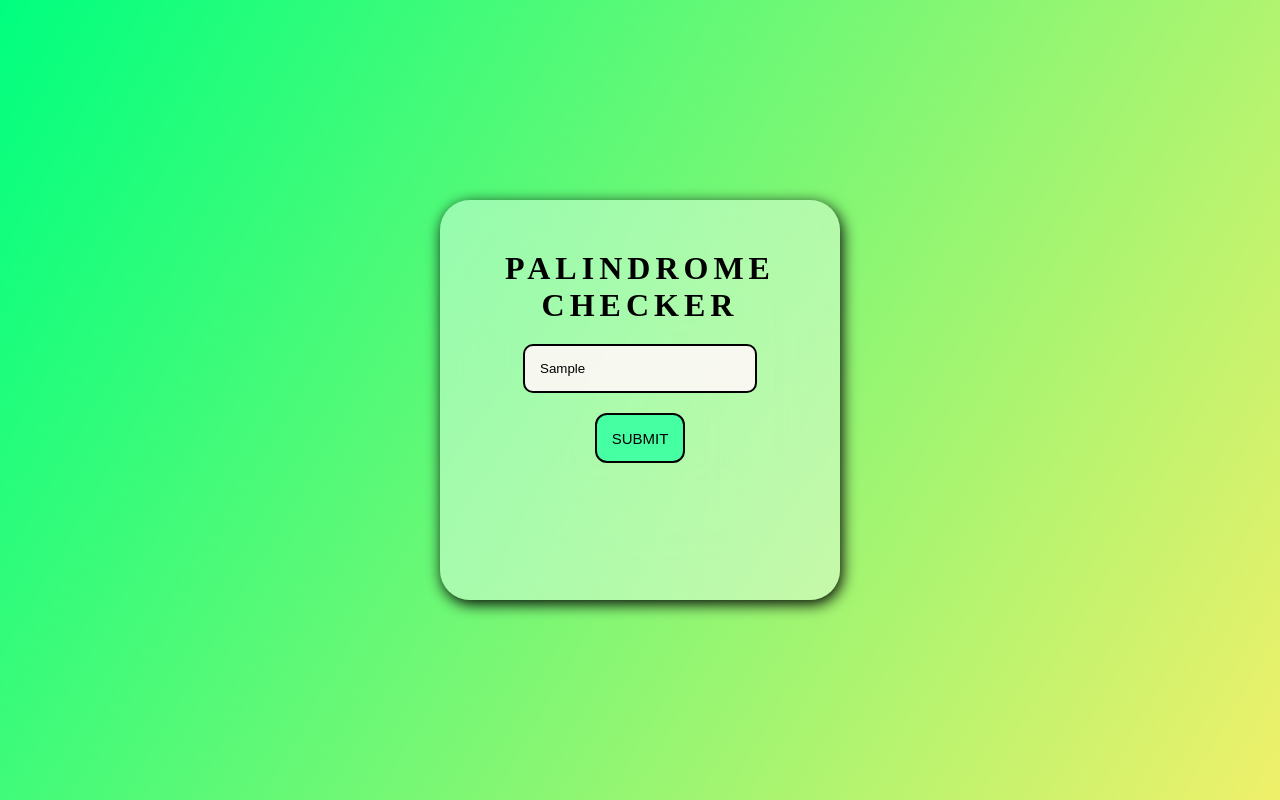
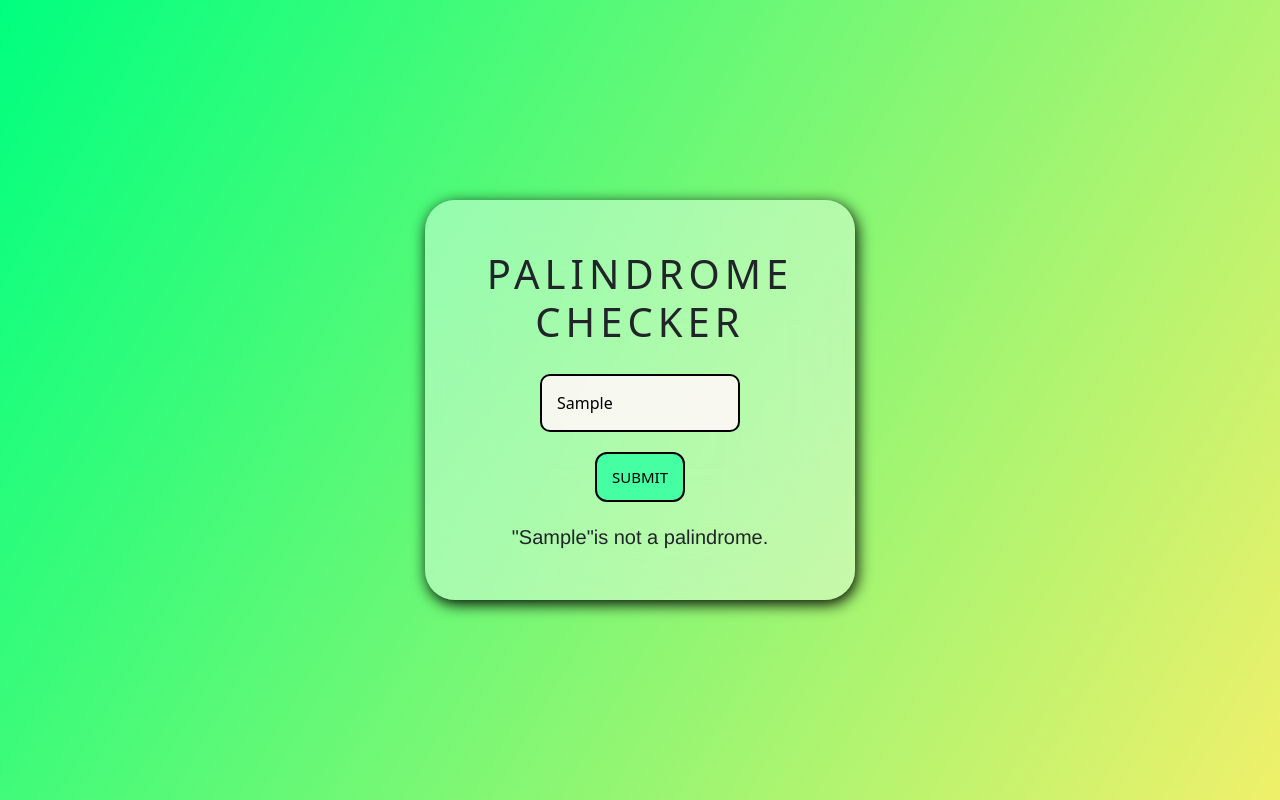
Before and after one commit to Vrutesh/Palindrome-Checker, a plain HTML site: page code/index.html in a window 1280 px wide. Both pictures are taken after typing "Sample" into the empty fields and a click on the button "SUBMIT". Drawn offline with nearby package versions, Linux system fonts and the light colour scheme.

Commit message:
Bootstrap integration

```diff
--- a/code/index.html
+++ b/code/index.html
@@ -1,14 +1,17 @@
 <!DOCTYPE html>
 <html lang="en">
+
 <head>
     <meta charset="UTF-8">
     <meta name="viewport" content="width=device-width, initial-scale=1.0">
     <title>Palindrome Checker</title>
     <link rel="stylesheet" href="/code/style.css">
+    <link rel="stylesheet" href="https://cdn.jsdelivr.net/npm/bootstrap@5.3.2/dist/css/bootstrap.min.css">
 </head>
+
 <body>
-    <div class="container">
-        <div class="main-section">
+    <div class="container-fluid">
+        <div class="card-section">
             <h1>PALINDROME CHECKER</h1>
             <div class="input-value">
                 <input type="text" id="inputText" placeholder="Enter a value">
@@ -16,10 +19,12 @@
                 <p id="result"></p>
             </div>
         </div>
-    </div>
+
+
 
         <script src="/code/script.js"></script>
 
 
 </body>
+
 </html>
--- a/code/script.js
+++ b/code/script.js
@@ -1,26 +1,26 @@
-// function isPalindrome(text) {
-//     text = text.replace(/[^A-Za-z0-9]/g, '').toLowerCase();
-//     var len = text.length;
+function isPalindrome(text) {
+    text = text.replace(/[^A-Za-z0-9]/g, '').toLowerCase();
+    var len = text.length;
 
-//     for (var i = 0; i < len / 2; i++) {
-//         if (text[i] !== text[len - 1 - i]) {
-//             return false;
-//         }
-//     }
+    for (var i = 0; i < len / 2; i++) {
+        if (text[i] !== text[len - 1 - i]) {
+            return false;
+        }
+    }
 
-//     return true;
-// }
+    return true;
+}
 
-// function checkPalindrome() {
-//     var inputText = document.getElementById("inputText").value;
-//     var result = document.getElementById("result");
+function checkPalindrome() {
+    var inputText = document.getElementById("inputText").value;
+    var result = document.getElementById("result");
 
-//     if (isPalindrome(inputText)) {
-//         result.innerText ='"' + inputText + '"is a palindrome!';
-//     } else {
-//         result.innerText = '"' + inputText + '"is not a palindrome.';
-//     }
-// }
+    if (isPalindrome(inputText)) {
+        result.innerText ='"' + inputText + '"is a palindrome!';
+    } else {
+        result.innerText = '"' + inputText + '"is not a palindrome.';
+    }
+}
 
 
 // let arr=[1,2,3,4,5,6,7,8,9,10]
--- a/code/style.css
+++ b/code/style.css
@@ -4,7 +4,7 @@
     border:border-box;
 }
 
-.container{
+.container-fluid{
    height: 100vh;
    width: 100vw;
    display: flex;
@@ -13,8 +13,8 @@
    background: linear-gradient(120deg, springgreen,rgb(240, 240, 106));
 }
 
-.main-section{
-   width: 400px;
+.card-section{
+   width: 430px;
    height: 400px;
    z-index: 1;
    box-shadow: 2px 4px 15px rgb(0, 0, 0);
@@ -25,9 +25,11 @@
 
 }
 
-.main-section h1{
+.card-section h1{
     padding-top: 50px;
     letter-spacing: 5px;
+    font: 35px bold 300;
+
 }
 
 .input-value{
```
Lines whose indentation alone changed are shown as unchanged.
